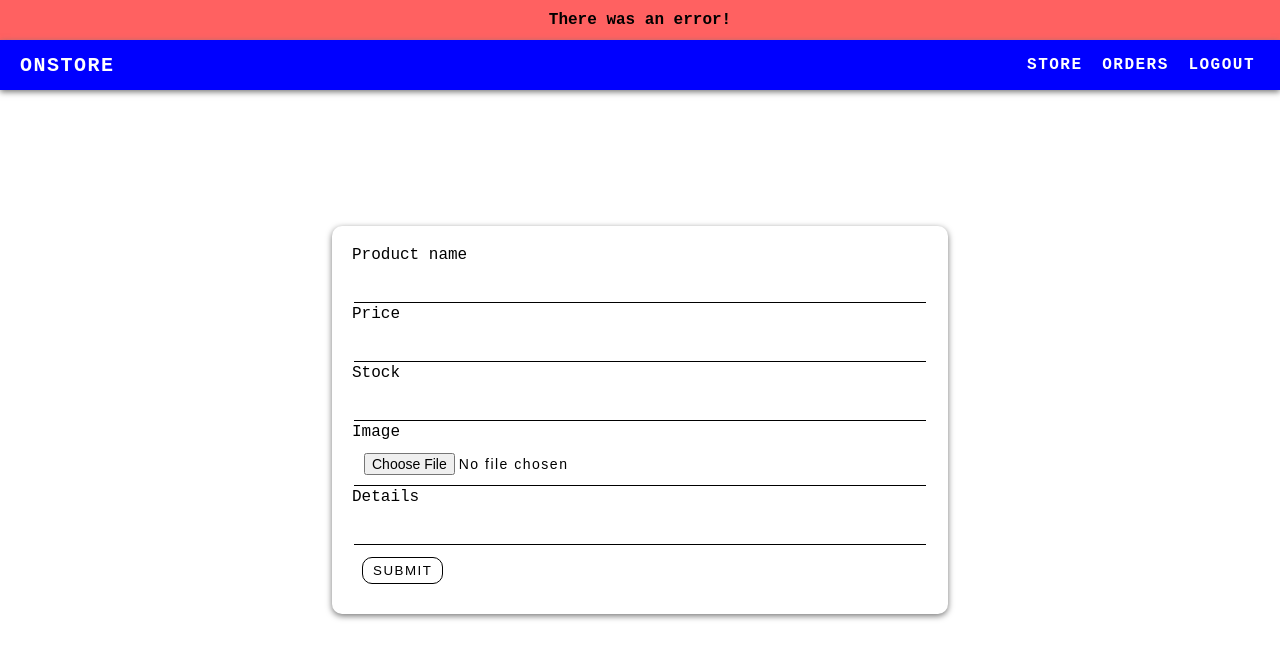
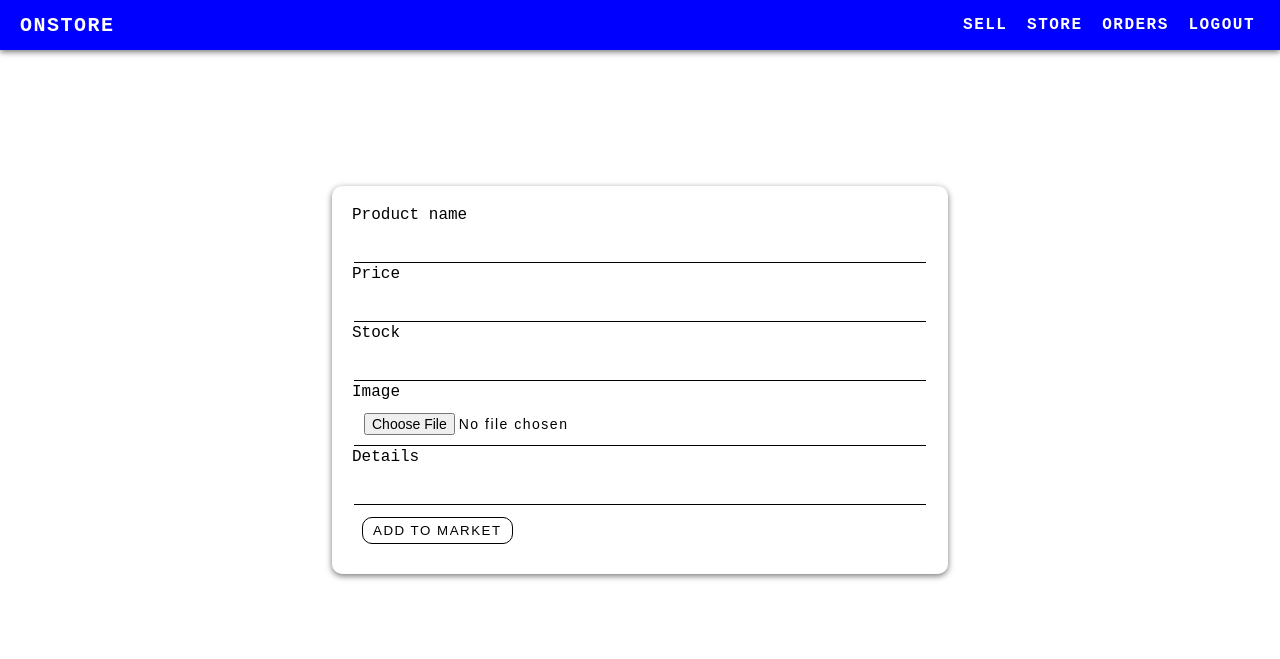
Before and after one commit to ErlJocson/ecommerce, a Django app: page /add-product/ in a window 1280 px wide. Shown: the top 659 px of the page. Run offline with Django 4.2, Linux system fonts and the light colour scheme; a user stored in the database is signed in.

Commit message:
created add product page

```diff
--- a/product/templates/add_product.html
+++ b/product/templates/add_product.html
@@ -23,7 +23,7 @@
       <label for="">Details</label>
       <input type="text" name="details" />
     </div>
-    <input type="submit" class="submit-button" />
+    <input type="submit" class="submit-button" value="add to market" />
   </form>
 </div>
 
--- a/product/views.py
+++ b/product/views.py
@@ -74,8 +74,12 @@ def add_product(request):
         )
         productToAdd.save()
         messages.success(request, 'Product added.')
-    else:
-        messages.warning(request, 'There was an error!')
     return render(request, 'add_product.html', {
         "title":"Add product"
     })
+
+
+# if os.path.exists("demofile.txt"):
+#   os.remove("demofile.txt")
+# else:
+#   print("The file does not exist")
--- a/templates/base.html
+++ b/templates/base.html
@@ -41,6 +41,7 @@
       <a href="{% url 'home' %}" class="nav-brand">onstore</a>
       <div class="nav-items">
         {% if request.user.is_authenticated %}
+        <a href="{% url 'add-product' %}">Sell</a>
         <a href="{% url 'store' %}">store</a>
         <a href="{% url 'order' %}">orders</a>
         <a href="{% url 'logout' %}">logout</a>
@@ -56,9 +57,11 @@
       </div>
       <div class="burger" id="burger">
         {% if request.user.is_authenticated %}
+        <a href="{% url 'add-product' %}">Sell</a>
         <a href="{% url 'store' %}">store</a>
         <a href="{% url 'order' %}">orders</a>
         <a href="{% url 'logout' %}">logout</a>
+
         {% else %}
         <a href="{% url 'login' %}">login</a>
         <a href="{% url 'register' %}">register</a>
```
Also changed, not shown: db.sqlite3, img/Lspu_logo.png (deleted), img/Lspu_logo_6bXp88V.png (deleted), img/sign_crH0ZMa.jpg (deleted).
